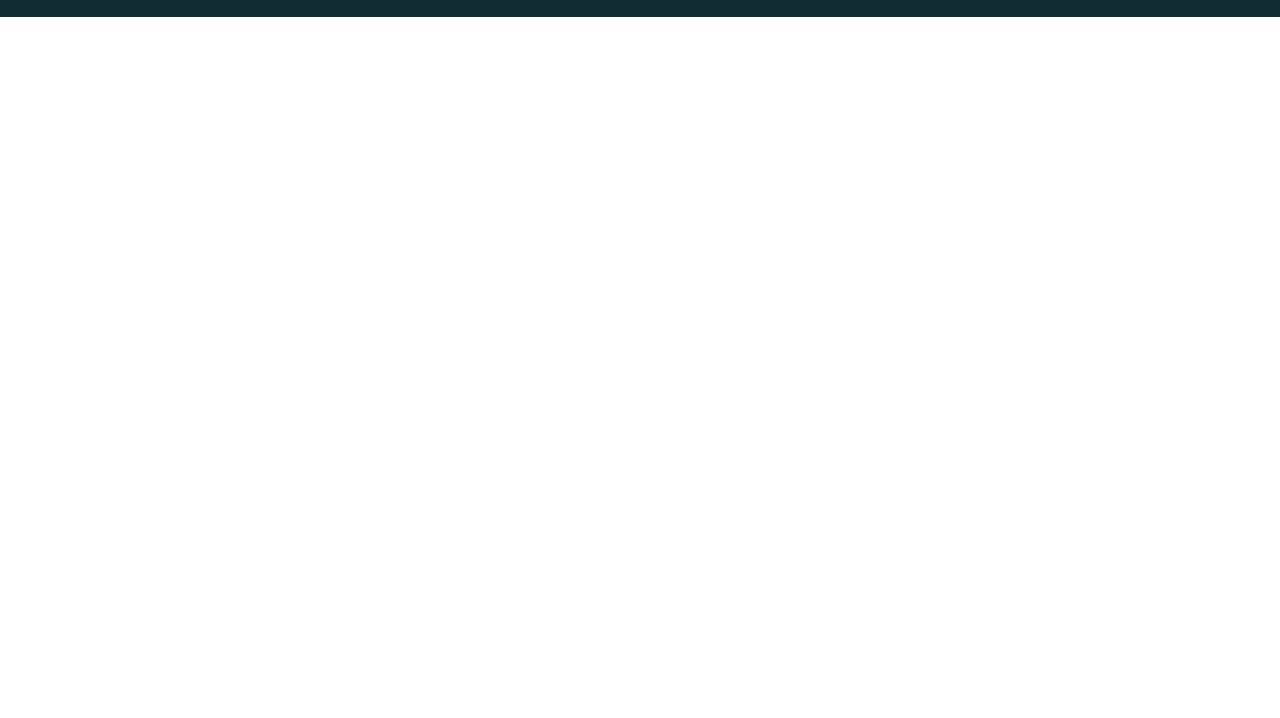
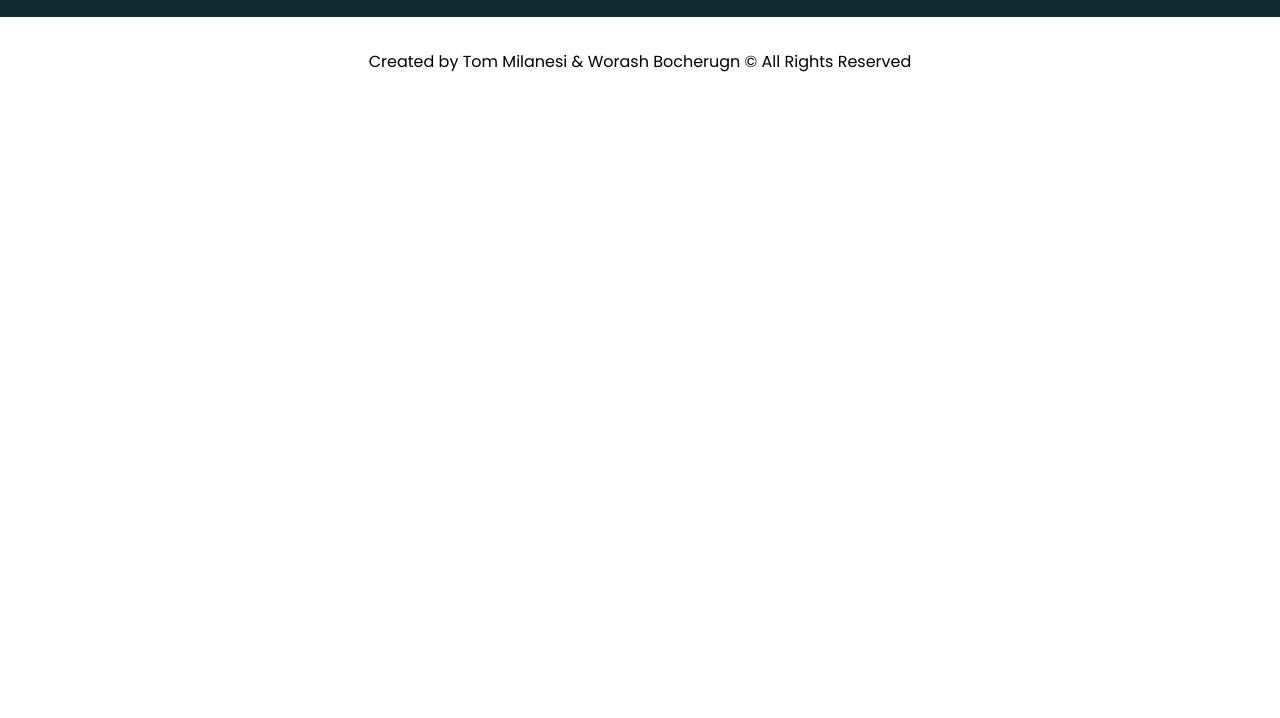
Before and after one commit to KaskMIL/awsome_tv, a website built with webpack: page src/template.html in a window 1280 px wide. Shown: the part 82-800 px from the top of the page. Built offline with nearby package versions, Linux system fonts and the light colour scheme.

Commit message:
Added footer

```diff
--- a/src/styles/main.css
+++ b/src/styles/main.css
@@ -15,9 +15,12 @@
   margin: 0;
   box-sizing: border-box;
 }
+
 body{
   font-family: 'Poppins',sans-serif;
 }
+
+/* Header */
 header{
   padding: 2rem 0;
   background-color: var(--dark-blue);
@@ -60,3 +63,9 @@ header{
 #search{
   padding: 0.2rem;
 }
+
+/* Footer */
+footer {
+  text-align: center;
+  padding: 2rem 0;
+}
--- a/src/template.html
+++ b/src/template.html
@@ -17,5 +17,9 @@
         <input type="text" placeholder="Search..." id="search" />
       </nav>
     </header>
+    <main></main>
+    <footer>
+      Created by Tom Milanesi & Worash Bocherugn &copy; All Rights Reserved
+    </footer>
   </body>
 </html>
```
Also changed, not shown: dist/index.html, 4 other files.
